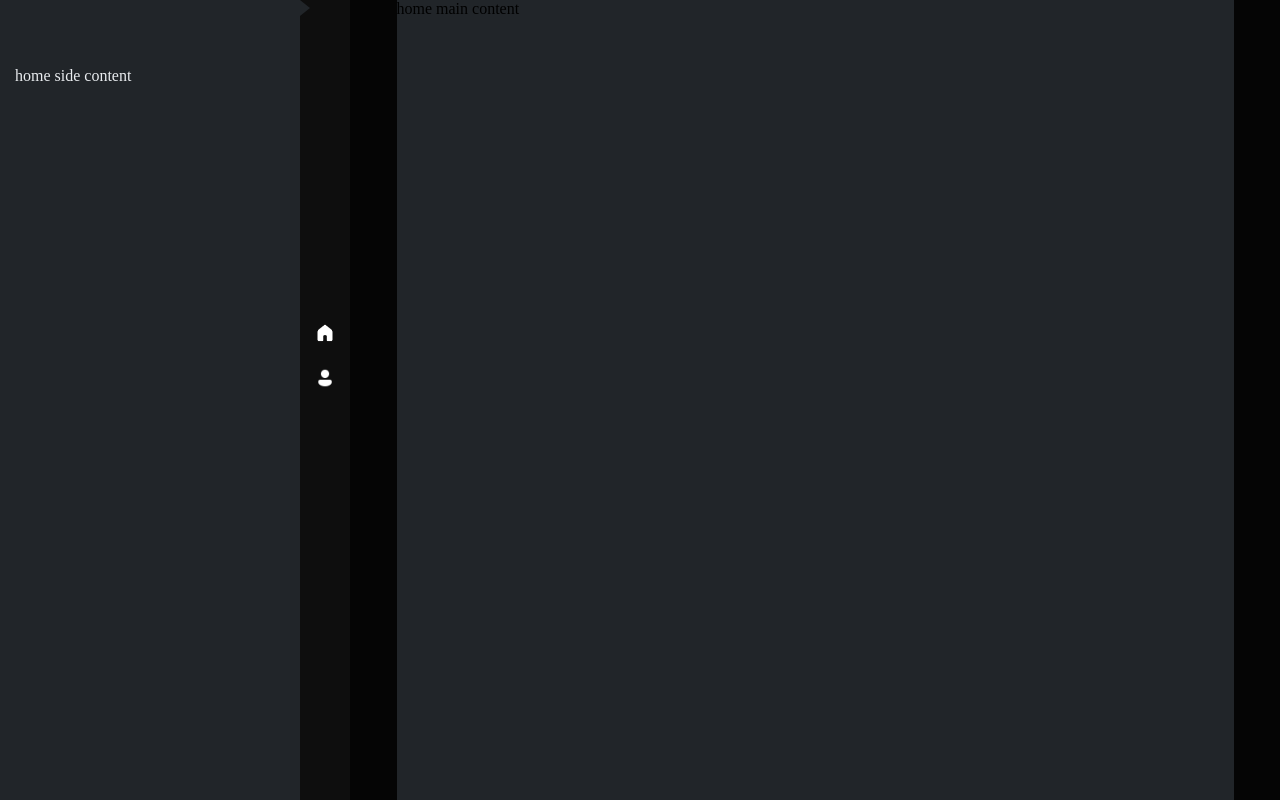
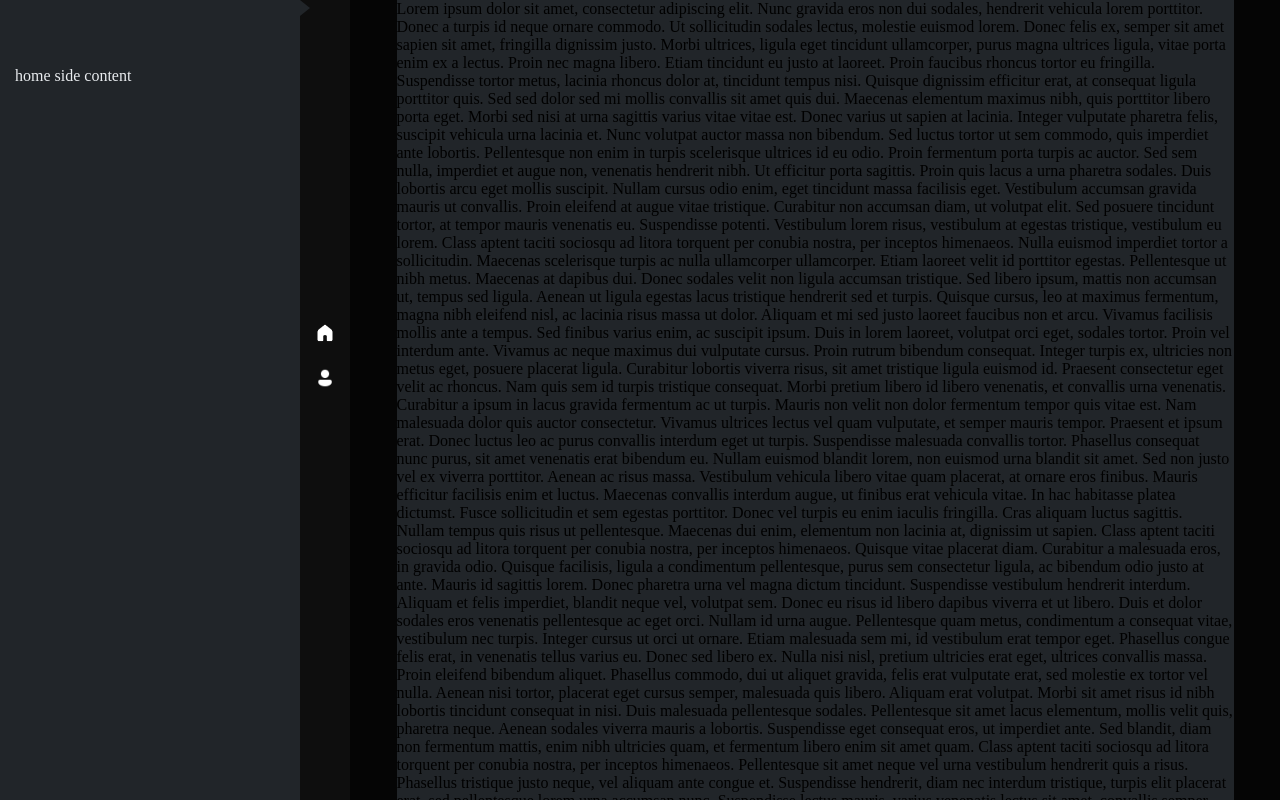
Before and after one commit to yRizer/My-Portifolio, a Vue app: page / in a window 1280 px wide. Shown: the top 800 px of the page. Built offline with nearby package versions, Linux system fonts and the light colour scheme.

Commit message:
Teste de chave Publica

```diff
--- a/src/views/main-content/HomeMain.vue
+++ b/src/views/main-content/HomeMain.vue
@@ -1,6 +1,81 @@
 <template>
     <section class="main-section">
-        home main content
+        Lorem ipsum dolor sit amet, consectetur adipiscing elit. Nunc gravida eros non dui sodales, hendrerit vehicula
+        lorem porttitor. Donec a turpis id neque ornare commodo. Ut sollicitudin sodales lectus, molestie euismod lorem.
+        Donec felis ex, semper sit amet sapien sit amet, fringilla dignissim justo. Morbi ultrices, ligula eget
+        tincidunt ullamcorper, purus magna ultrices ligula, vitae porta enim ex a lectus. Proin nec magna libero. Etiam
+        tincidunt eu justo at laoreet. Proin faucibus rhoncus tortor eu fringilla. Suspendisse tortor metus, lacinia
+        rhoncus dolor at, tincidunt tempus nisi. Quisque dignissim efficitur erat, at consequat ligula porttitor quis.
+
+        Sed sed dolor sed mi mollis convallis sit amet quis dui. Maecenas elementum maximus nibh, quis porttitor libero
+        porta eget. Morbi sed nisi at urna sagittis varius vitae vitae est. Donec varius ut sapien at lacinia. Integer
+        vulputate pharetra felis, suscipit vehicula urna lacinia et. Nunc volutpat auctor massa non bibendum. Sed luctus
+        tortor ut sem commodo, quis imperdiet ante lobortis. Pellentesque non enim in turpis scelerisque ultrices id eu
+        odio. Proin fermentum porta turpis ac auctor. Sed sem nulla, imperdiet et augue non, venenatis hendrerit nibh.
+
+        Ut efficitur porta sagittis. Proin quis lacus a urna pharetra sodales. Duis lobortis arcu eget mollis suscipit.
+        Nullam cursus odio enim, eget tincidunt massa facilisis eget. Vestibulum accumsan gravida mauris ut convallis.
+        Proin eleifend at augue vitae tristique. Curabitur non accumsan diam, ut volutpat elit. Sed posuere tincidunt
+        tortor, at tempor mauris venenatis eu. Suspendisse potenti. Vestibulum lorem risus, vestibulum at egestas
+        tristique, vestibulum eu lorem. Class aptent taciti sociosqu ad litora torquent per conubia nostra, per inceptos
+        himenaeos. Nulla euismod imperdiet tortor a sollicitudin. Maecenas scelerisque turpis ac nulla ullamcorper
+        ullamcorper.
+
+        Etiam laoreet velit id porttitor egestas. Pellentesque ut nibh metus. Maecenas at dapibus dui. Donec sodales
+        velit non ligula accumsan tristique. Sed libero ipsum, mattis non accumsan ut, tempus sed ligula. Aenean ut
+        ligula egestas lacus tristique hendrerit sed et turpis. Quisque cursus, leo at maximus fermentum, magna nibh
+        eleifend nisl, ac lacinia risus massa ut dolor. Aliquam et mi sed justo laoreet faucibus non et arcu. Vivamus
+        facilisis mollis ante a tempus. Sed finibus varius enim, ac suscipit ipsum. Duis in lorem laoreet, volutpat orci
+        eget, sodales tortor. Proin vel interdum ante. Vivamus ac neque maximus dui vulputate cursus. Proin rutrum
+        bibendum consequat. Integer turpis ex, ultricies non metus eget, posuere placerat ligula. Curabitur lobortis
+        viverra risus, sit amet tristique ligula euismod id.
+
+        Praesent consectetur eget velit ac rhoncus. Nam quis sem id turpis tristique consequat. Morbi pretium libero id
+        libero venenatis, et convallis urna venenatis. Curabitur a ipsum in lacus gravida fermentum ac ut turpis. Mauris
+        non velit non dolor fermentum tempor quis vitae est. Nam malesuada dolor quis auctor consectetur. Vivamus
+        ultrices lectus vel quam vulputate, et semper mauris tempor. Praesent et ipsum erat. Donec luctus leo ac purus
+        convallis interdum eget ut turpis. Suspendisse malesuada convallis tortor. Phasellus consequat nunc purus, sit
+        amet venenatis erat bibendum eu. Nullam euismod blandit lorem, non euismod urna blandit sit amet. Sed non justo
+        vel ex viverra porttitor. Aenean ac risus massa.
+
+        Vestibulum vehicula libero vitae quam placerat, at ornare eros finibus. Mauris efficitur facilisis enim et
+        luctus. Maecenas convallis interdum augue, ut finibus erat vehicula vitae. In hac habitasse platea dictumst.
+        Fusce sollicitudin et sem egestas porttitor. Donec vel turpis eu enim iaculis fringilla. Cras aliquam luctus
+        sagittis. Nullam tempus quis risus ut pellentesque. Maecenas dui enim, elementum non lacinia at, dignissim ut
+        sapien. Class aptent taciti sociosqu ad litora torquent per conubia nostra, per inceptos himenaeos. Quisque
+        vitae placerat diam. Curabitur a malesuada eros, in gravida odio. Quisque facilisis, ligula a condimentum
+        pellentesque, purus sem consectetur ligula, ac bibendum odio justo at ante. Mauris id sagittis lorem. Donec
+        pharetra urna vel magna dictum tincidunt. Suspendisse vestibulum hendrerit interdum.
+
+        Aliquam et felis imperdiet, blandit neque vel, volutpat sem. Donec eu risus id libero dapibus viverra et ut
+        libero. Duis et dolor sodales eros venenatis pellentesque ac eget orci. Nullam id urna augue. Pellentesque quam
+        metus, condimentum a consequat vitae, vestibulum nec turpis. Integer cursus ut orci ut ornare. Etiam malesuada
+        sem mi, id vestibulum erat tempor eget. Phasellus congue felis erat, in venenatis tellus varius eu. Donec sed
+        libero ex. Nulla nisi nisl, pretium ultricies erat eget, ultrices convallis massa. Proin eleifend bibendum
+        aliquet. Phasellus commodo, dui ut aliquet gravida, felis erat vulputate erat, sed molestie ex tortor vel nulla.
+        Aenean nisi tortor, placerat eget cursus semper, malesuada quis libero.
+
+        Aliquam erat volutpat. Morbi sit amet risus id nibh lobortis tincidunt consequat in nisi. Duis malesuada
+        pellentesque sodales. Pellentesque sit amet lacus elementum, mollis velit quis, pharetra neque. Aenean sodales
+        viverra mauris a lobortis. Suspendisse eget consequat eros, ut imperdiet ante. Sed blandit, diam non fermentum
+        mattis, enim nibh ultricies quam, et fermentum libero enim sit amet quam. Class aptent taciti sociosqu ad litora
+        torquent per conubia nostra, per inceptos himenaeos. Pellentesque sit amet neque vel urna vestibulum hendrerit
+        quis a risus. Phasellus tristique justo neque, vel aliquam ante congue et. Suspendisse hendrerit, diam nec
+        interdum tristique, turpis elit placerat erat, sed pellentesque lorem urna accumsan nunc. Suspendisse lectus
+        mauris, varius venenatis lectus sit amet, convallis semper erat.
+
+        In condimentum sapien at lacus eleifend facilisis. Donec interdum eget sem vel laoreet. Ut in nisi et lacus
+        molestie suscipit nec maximus ipsum. Integer sed consectetur nisi, vitae eleifend lorem. Phasellus sit amet est
+        sed erat tempor cursus. Maecenas sed dapibus ligula. In non luctus risus, at volutpat ipsum. Suspendisse
+        dignissim scelerisque semper. Proin rhoncus tempor nisi sit amet volutpat. Etiam vel sapien metus. Proin ut
+        congue nibh. Nunc lacus ipsum, tincidunt ac leo molestie, bibendum commodo libero. Proin blandit ullamcorper
+        lectus eget porta.
+
+        Aenean id ligula purus. In neque arcu, lobortis sit amet egestas in, tempor non mauris. Nunc id orci blandit,
+        imperdiet urna quis, molestie quam. Etiam ante neque, sagittis consectetur vestibulum non, elementum ut augue.
+        Ut a nisi id nisl mattis ullamcorper in sed justo. Sed nec augue et ante malesuada fringilla accumsan ut erat.
+        Nam sed aliquam erat, nec pellentesque velit. Ut vestibulum commodo nibh, sit amet consectetur libero congue sit
+        amet. Nullam ultrices mi a iaculis tempus. Ut tempor purus ut tortor tincidunt, at auctor leo molestie.
     </section>
 </template>
 
@@ -13,9 +88,9 @@ export default {
 </script>
 
 <style scoped>
-    .main-section {
-        width: 90%;
-        height: 100%;
-        background-color: var(--eerie-black);
-    }
+.main-section {
+    width: 90%;
+    height: 100%;
+    background-color: var(--eerie-black);
+}
 </style>
```
